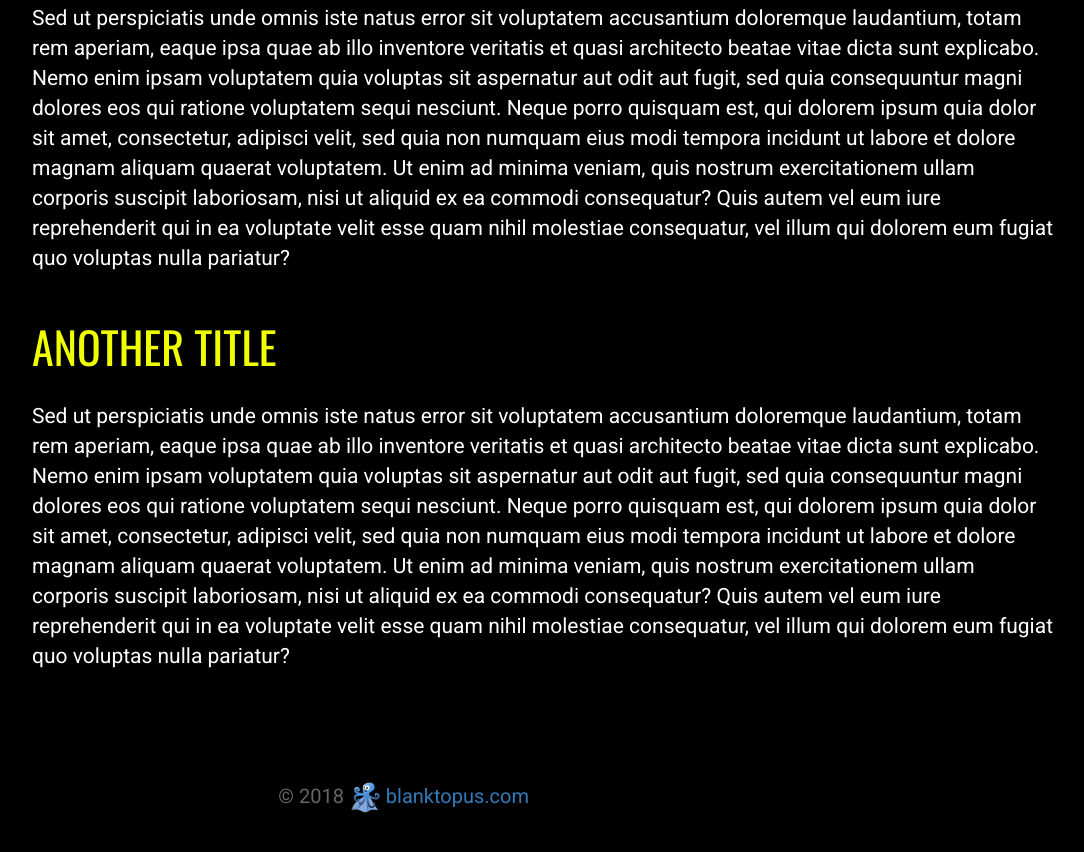
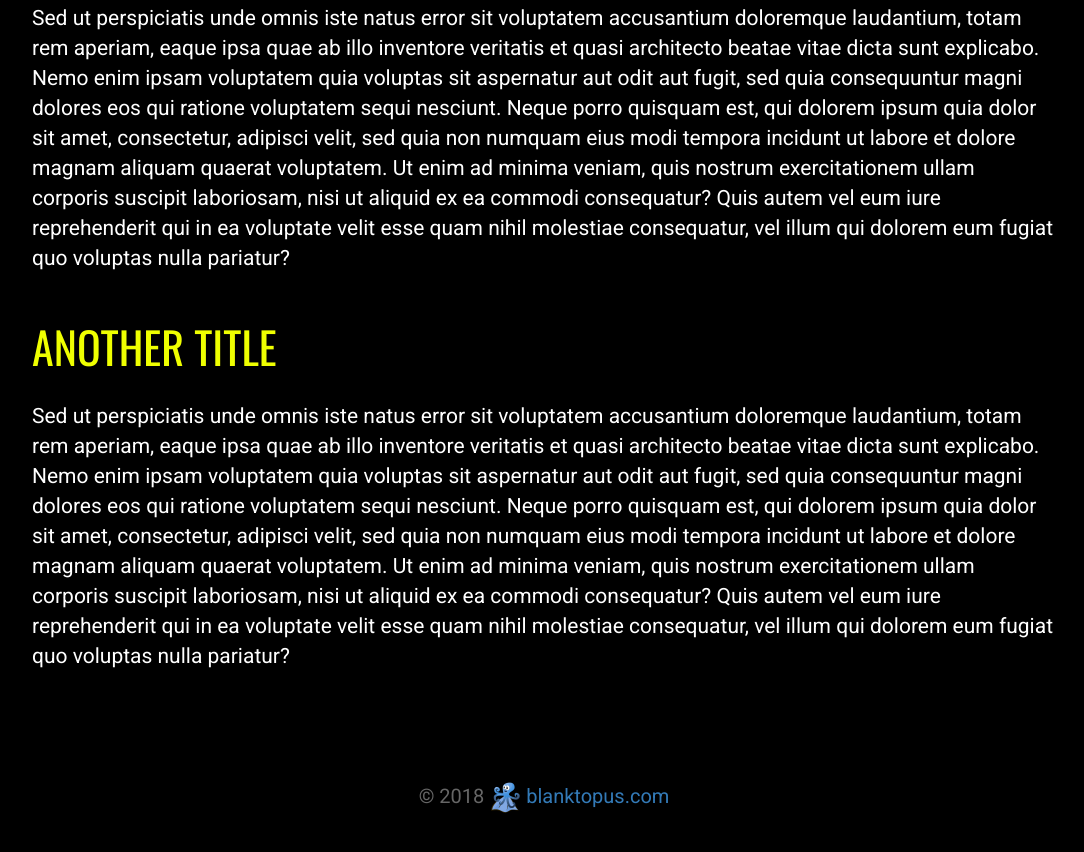
Before and after one commit to doomy/excite, a plain HTML site: page index.html in a window 1280 px wide. Shown: the part 754-1606 px from the top of the page, without its empty margins (96-1180 px from the left). Drawn offline with nearby package versions, Linux system fonts and the light colour scheme.

Commit message:
Align footer

```diff
--- a/css/main.css
+++ b/css/main.css
@@ -101,7 +101,7 @@ body div.wrapper div.content {
     transition: opacity 2.4s ease-in-out;
 }
 
-body > div.wrapper footer {
+body > div.wrapper footer div {
     background-color: rgba(0, 0, 0, 0.5);
     margin-top: 3rem;
     padding: 2rem;
@@ -109,7 +109,8 @@ body > div.wrapper footer {
     top: 22rem;
     font-size: 2rem;
     color: #666;
-    text-align: right;
+    width: 100%;
+    text-align: center;
 }
 
 
```
